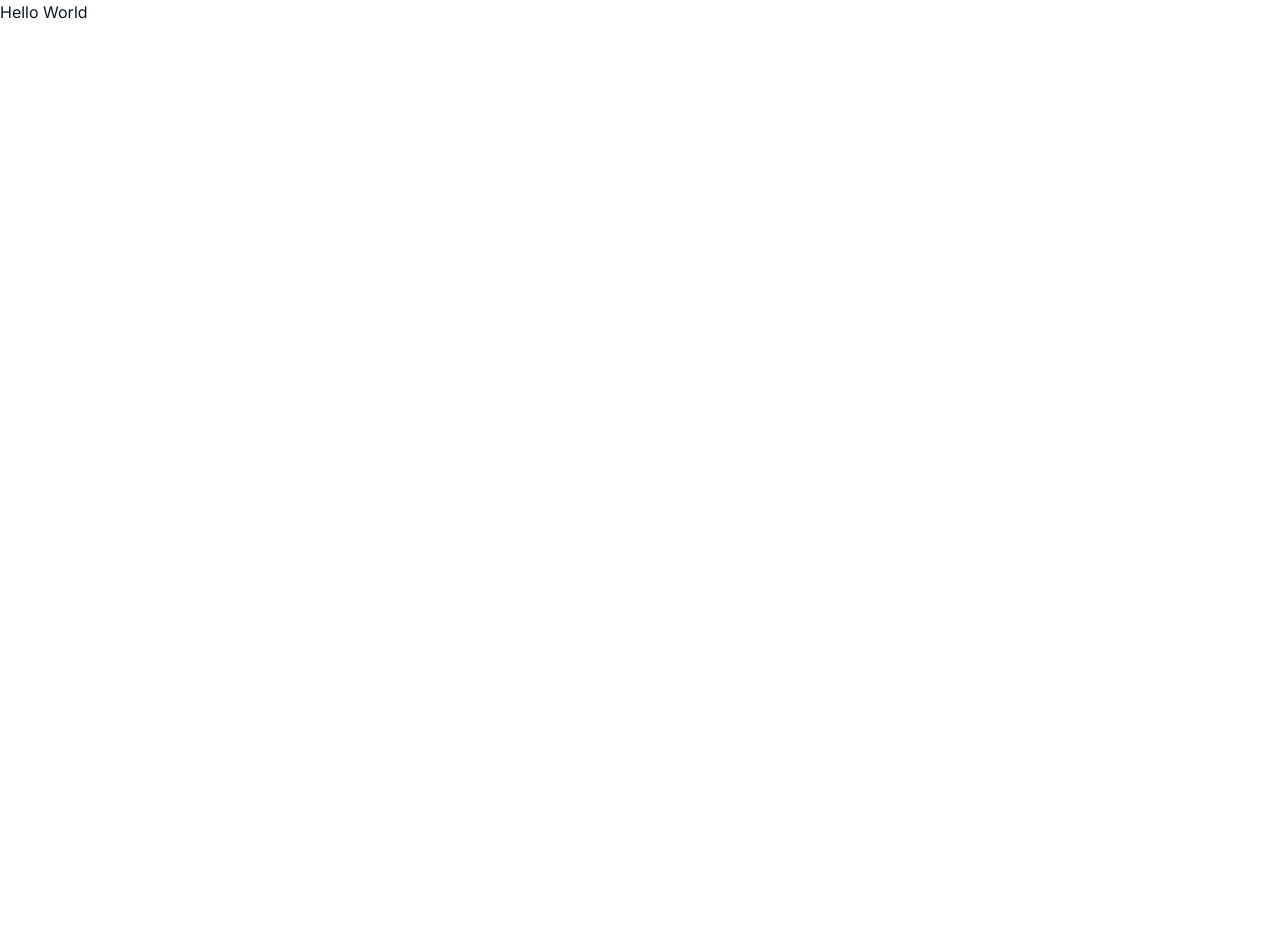
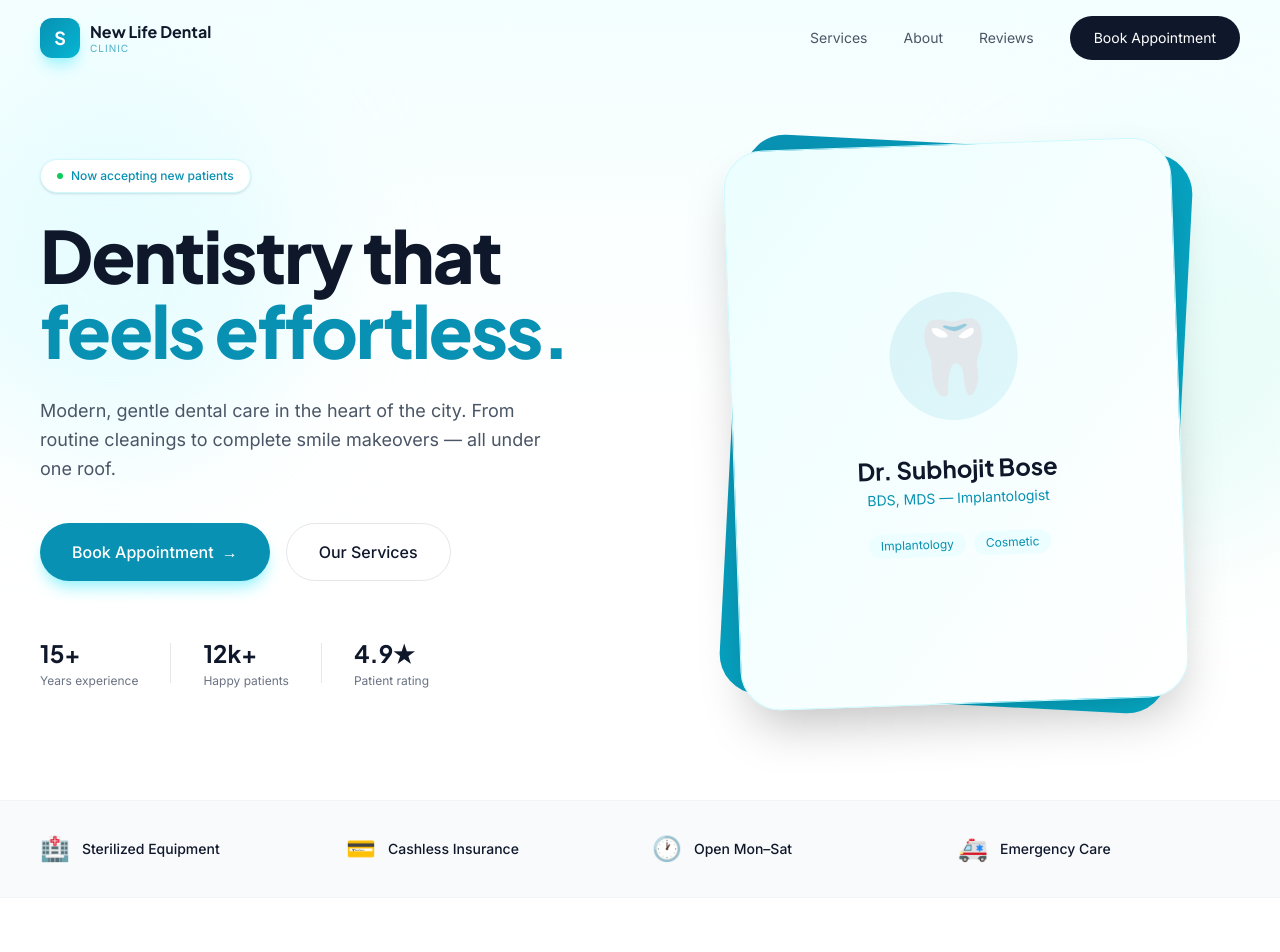
Before and after one commit to skybreakerW/dental-site, a React (Vite) app in the folder client/: page / in a window 1280 px wide. Shown: the top 952 px of the page. Before the commit the page ends 800 px from the top, so only its background shows below. Built offline with nearby package versions, Linux system fonts and the light colour scheme.

Commit message:
feat: add all components to app

```diff
--- a/client/src/App.jsx
+++ b/client/src/App.jsx
@@ -1,12 +1,23 @@
+import Navbar from './components/Navbar';
+import Hero from './components/Hero';
+import Trust from './components/Trust';
+import Services from './components/Services';
+import About from './components/About';
+import Testimonials from './components/Testimonials';
+import BookingForm from './components/BookingForm';
+import Footer from './components/Footer';
 
-
-function App() {
-
+export default function App() {
   return (
-    <div>
-      <h1>Hello World</h1>
-    </div>
-  )
+    <>
+      <Navbar />
+      <main>
+        <Hero />
+        <Trust />
+        <Services />
+        <About />
+        <Testimonials />
+      </main>
+    </>
+  );
 }
-
-export default App
```
